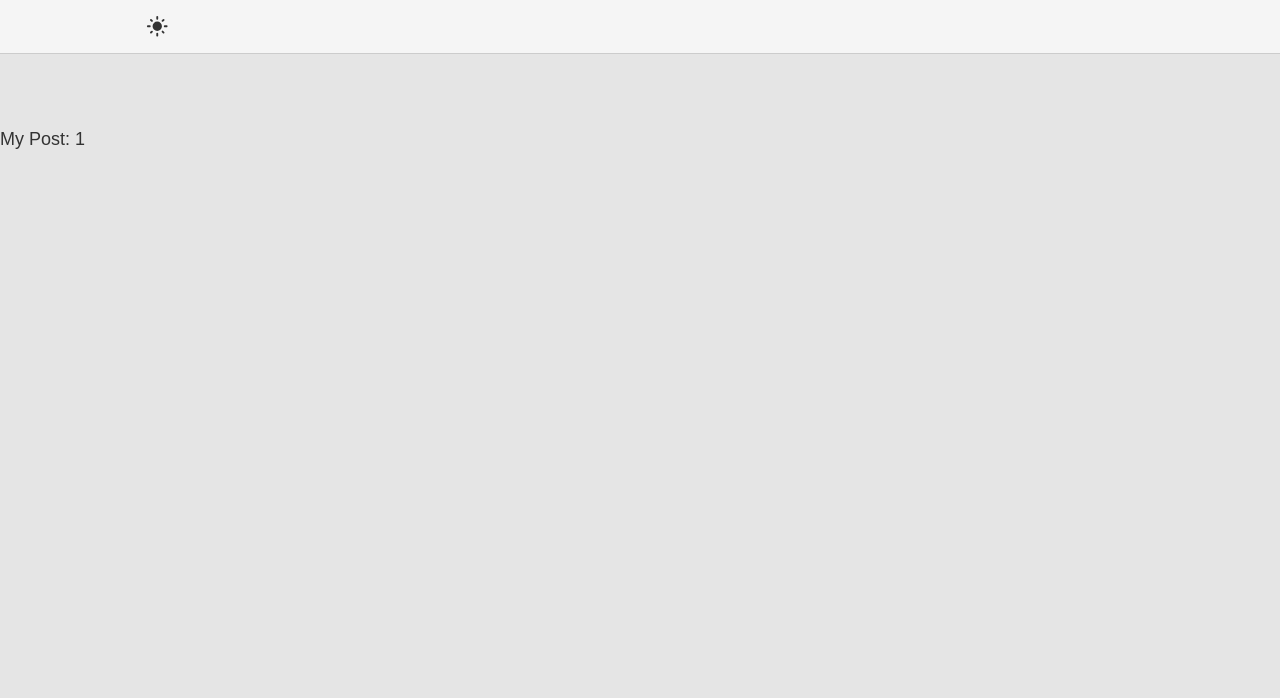
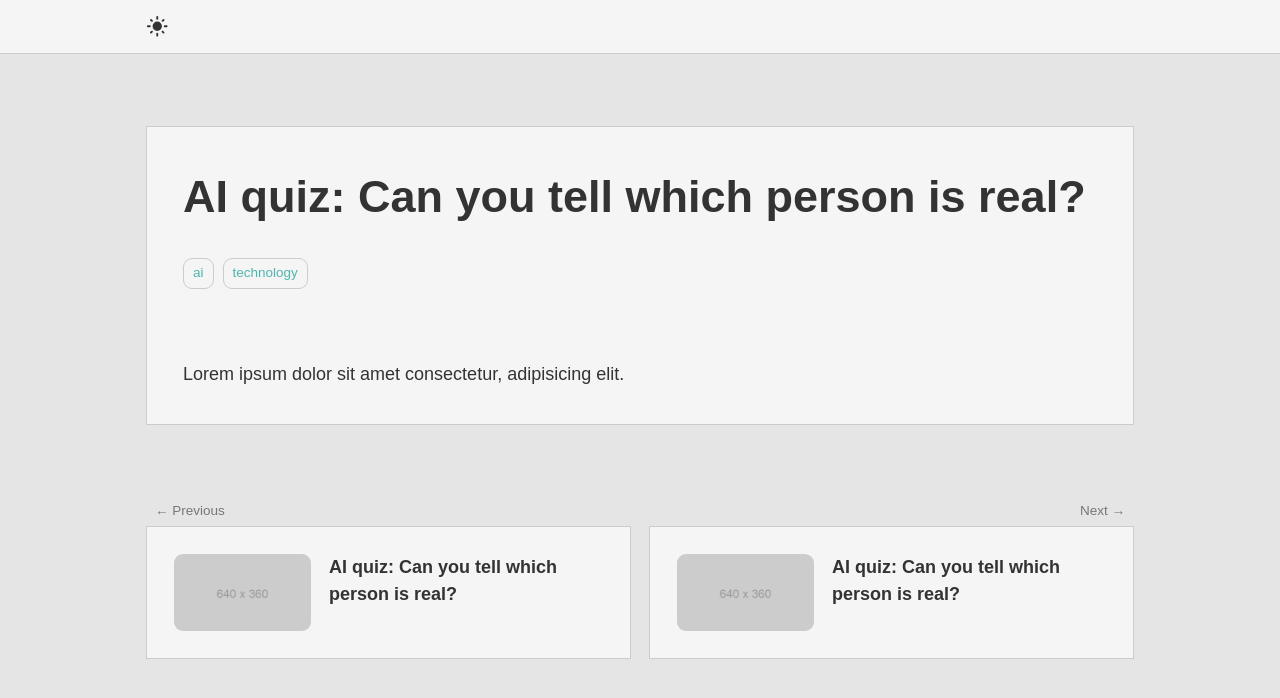
Before and after one commit to hypulse/devlog, a Next.js app: page /posts/1 in a window 1280 px wide. Shown: the top 698 px of the page. Built offline with nearby package versions, Linux system fonts and the light colour scheme; a web font is replaced by a local one.

Commit message:
본문 작업, 데이터 type 단순화 등

```diff
--- a/app/page.tsx
+++ b/app/page.tsx
@@ -2,18 +2,8 @@
 
 import { ArticleCard, ArticleCardSmall } from "@/components/cards";
 import { LoadingSpinner, ScrollToTopButton } from "@/components/layouts";
-import { ArticleCardData } from "@/types/data";
+import { cardDataDummy } from "@/utils/app/dummy";
 import { useCallback, useEffect, useRef, useState } from "react";
-
-const articleCardDataDummy: ArticleCardData = {
-  _id: "1",
-  createdAt: new Date(2023, 6, 20),
-  title: "AI quiz: Can you tell which person is real?",
-  type: "article",
-  wordCount: 1000,
-  description:
-    "How much do you know about Artificial Intelligence? As the technology rapidly advances, test your knowledge of how AI affects life now and its possible impacts in the near future.",
-};
 
 export default function Home() {
   const [articles, setArticles] = useState(Array.from({ length: 10 }));
@@ -67,9 +57,9 @@ export default function Home() {
           </button>
         </div>
         <div className="grid grid-cols-1 gap-y-columnGap gap-x-rowGap tablet:grid-cols-2">
-          <ArticleCardSmall {...articleCardDataDummy} />
-          <ArticleCardSmall {...articleCardDataDummy} />
-          <ArticleCardSmall {...articleCardDataDummy} />
+          <ArticleCardSmall {...cardDataDummy} />
+          <ArticleCardSmall {...cardDataDummy} />
+          <ArticleCardSmall {...cardDataDummy} />
         </div>
       </div>
       <div>
@@ -78,9 +68,9 @@ export default function Home() {
         </h2>
         <div className="flex flex-col gap-y-elementSpacing">
           {articles.map((_, index) => (
-            <ArticleCard key={index} {...articleCardDataDummy} />
+            <ArticleCard key={index} {...cardDataDummy} />
           ))}
-          <div ref={loader} className="flex justify-center">
+          <div ref={loader}>
             {!loading && articles.length >= lastIndex ? (
               <ScrollToTopButton />
             ) : (
--- a/app/posts/[id]/page.tsx
+++ b/app/posts/[id]/page.tsx
@@ -1,3 +1,63 @@
+"use client";
+
+import { ArticleCardSmall } from "@/components/cards";
+import { LoadingSpinner } from "@/components/layouts";
+import { TagWrapper } from "@/components/tags";
+import { ArticleData, SnippetData } from "@/types/data";
+import { articleDataDummy, cardDataDummy } from "@/utils/app/dummy";
+import { useState } from "react";
+
 export default function Page({ params }: { params: { id: string } }) {
-  return <div>My Post: {params.id}</div>;
+  const [loading, setLoading] = useState(false);
+
+  return (
+    <main className="mx-auto max-w-screen-desktop tablet:px-containerPadding space-y-sectionSpacing">
+      {loading ? <LoadingSpinner /> : <View data={articleDataDummy} />}
+      <div className="grid grid-cols-1 gap-y-columnGap gap-x-rowGap tablet:grid-cols-2">
+        <div>
+          <p className="text-meta text-textSecondaryColor px-tagSpacingX py-tagSpacingY">
+            &larr; Previous
+          </p>
+          <ArticleCardSmall {...cardDataDummy} />
+        </div>
+        <div>
+          <p className="text-right text-meta text-textSecondaryColor px-tagSpacingX py-tagSpacingY">
+            Next &rarr;
+          </p>
+          <ArticleCardSmall {...cardDataDummy} />
+        </div>
+      </div>
+    </main>
+  );
 }
+
+const View = ({ data }: { data: ArticleData | SnippetData }) => {
+  switch (data.type) {
+    case "article":
+      return <ArticleTypeView data={data} />;
+    case "snippet":
+      return <SnippetTypeView data={data} />;
+    default:
+      return null;
+  }
+};
+
+const ArticleTypeView = ({ data }: { data: ArticleData }) => {
+  return (
+    <div className="border p-cardPadding bg-cardColor border-borderColor">
+      <div className="mb-sectionSpacing">
+        <h1 className="font-bold text-title">{data.title}</h1>
+        {data.tags && (
+          <div className="mt-elementSpacing">
+            <TagWrapper tags={data.tags} />
+          </div>
+        )}
+      </div>
+      <article>{data.content}</article>
+    </div>
+  );
+};
+
+const SnippetTypeView = ({ data }: { data: SnippetData }) => {
+  return <div>Snippet</div>;
+};
--- a/components/cards.tsx
+++ b/components/cards.tsx
@@ -1,16 +1,15 @@
-import { ArticleCardData } from "@/types/data";
+import { CardData } from "@/types/data";
+import { renderDateString, renderReadTime } from "@/utils/app/render-meta";
 import Link from "next/link";
 
 const ArticleCard = ({
   _id,
   createdAt,
   title,
-  tags,
-  type,
   wordCount,
   description,
   thumbnailImage,
-}: ArticleCardData) => {
+}: CardData) => {
   return (
     <Link href={`/posts/${_id}`}>
       <div className="block border p-cardPadding bg-cardColor border-borderColor group tablet:flex tablet:gap-x-elementSpacing tablet:items-center">
@@ -30,15 +29,13 @@ const ArticleCard = ({
               {title}
             </h2>
             <p className="text-caption text-textSecondaryColor line-clamp-3">
-              How much do you know about Artificial Intelligence? As the
-              technology rapidly advances, test your knowledge of how AI affects
-              life now and its possible impacts in the near future.
+              {description}
             </p>
           </div>
           <div className="flex items-center gap-x-columnGap text-meta text-textSecondaryColor">
-            <span>15 hours ago</span>
+            <span>{renderDateString(createdAt)}</span>
             <span>&middot;</span>
-            <span>5 min read</span>
+            <span>{renderReadTime(wordCount)}</span>
           </div>
         </div>
       </div>
@@ -48,16 +45,15 @@ const ArticleCard = ({
 
 const ArticleCardSmall = ({
   _id,
-  createdAt,
   title,
-  tags,
-  type,
-  wordCount,
-  description,
   thumbnailImage,
-}: ArticleCardData) => {
+}: {
+  _id: string;
+  title: string;
+  thumbnailImage?: string;
+}) => {
   return (
-    <Link href={`posts/${_id}`}>
+    <Link href={`/posts/${_id}`}>
       <div className="flex items-start border p-elementSpacing bg-cardColor border-borderColor group gap-x-rowGap">
         <div className="overflow-hidden rounded aspect-video basis-1/3 grow">
           <div
--- a/components/layouts.tsx
+++ b/components/layouts.tsx
@@ -1,6 +1,5 @@
 "use client";
 
-import { useEffect, useState } from "react";
 import {
   MaterialSymbolsDarkMode,
   MaterialSymbolsLightMode,
@@ -36,13 +35,13 @@ const ThemeSwitcher = () => {
   const { theme, toggleTheme } = useTheme();
 
   return (
-    <button
-      onClick={toggleTheme}
+    <button onClick={toggleTheme} className="overflow-hidden">
+      <div
+        className="relative"
         style={{
           width: "1em",
           height: "1em",
         }}
-      className="relative"
       >
         <MaterialSymbolsLightMode
           className="absolute top-0 left-0 app-transition"
@@ -58,6 +57,7 @@ const ThemeSwitcher = () => {
             opacity: theme === "dark" ? 1 : 0,
           }}
         />
+      </div>
     </button>
   );
 };
--- a/components/tags.tsx
+++ b/components/tags.tsx
@@ -3,7 +3,7 @@ import Link from "next/link";
 
 const Tag = ({ _id, name }: TagSchema) => {
   return (
-    <Link href={`/articles?tag=${_id}`}>
+    <Link href={`/posts?tag=${_id}`}>
       <div className="border rounded px-tagSpacingX py-tagSpacingY border-borderColor text-meta text-secondary">
         {name.toLocaleLowerCase()}
       </div>
--- a/tailwind.config.js
+++ b/tailwind.config.js
@@ -22,7 +22,7 @@ module.exports = {
       // => @media (min-width: 1024px) { ... }
     },
     fontSize: {
-      title: "2rem", // 섹션 제목, 본문 제목
+      title: "2.5rem", // 본문 제목
       subTitle: "1.75rem", // 카드 제목
       extra: "1.25rem", // nav, 사이드 바
       body: "1rem", // 본문, 버튼
--- /dev/null
+++ b/utils/app/dummy.ts
@@ -0,0 +1,47 @@
+import { ArticleData, SnippetData, CardData } from "@/types/data";
+
+export const articleDataDummy: ArticleData = {
+  _id: "1",
+  createdAt: new Date(2023, 6, 20),
+  title: "AI quiz: Can you tell which person is real?",
+  type: "article",
+  wordCount: 1000,
+  description:
+    "How much do you know about Artificial Intelligence? As the technology rapidly advances, test your knowledge of how AI affects life now and its possible impacts in the near future.",
+  content: "Lorem ipsum dolor sit amet consectetur, adipisicing elit.",
+  tags: [
+    { _id: "1", name: "AI" },
+    { _id: "2", name: "Technology" },
+  ],
+  thumbnailImage: undefined,
+  updatedAt: new Date(2023, 6, 20),
+};
+
+export const snippetDataDummy: SnippetData = {
+  _id: "1",
+  createdAt: new Date(2023, 6, 20),
+  title: "AI quiz: Can you tell which person is real?",
+  type: "snippet",
+  wordCount: 1000,
+  description:
+    "How much do you know about Artificial Intelligence? As the technology rapidly advances, test your knowledge of how AI affects life now and its possible impacts in the near future.",
+  content: "Lorem ipsum dolor sit amet consectetur, adipisicing elit.",
+  tags: [
+    { _id: "1", name: "AI" },
+    { _id: "2", name: "Technology" },
+  ],
+  thumbnailImage: undefined,
+  updatedAt: new Date(2023, 6, 20),
+};
+
+export const cardDataDummy: CardData = {
+  _id: "1",
+  createdAt: new Date(2023, 6, 20),
+  title: "AI quiz: Can you tell which person is real?",
+  type: "article",
+  wordCount: 1000,
+  description:
+    "How much do you know about Artificial Intelligence? As the technology rapidly advances, test your knowledge of how AI affects life now and its possible impacts in the near future.",
+  thumbnailImage: undefined,
+  updatedAt: new Date(2023, 6, 20),
+};
--- a/utils/app/hooks/useTheme.ts
+++ b/utils/app/hooks/useTheme.ts
@@ -5,9 +5,9 @@ export default function useTheme(): {
   toggleTheme: () => void;
 } {
   const [theme, setTheme] = useState<"light" | "dark" | undefined>();
-  const html = document.querySelector("html");
 
   const applyTheme = (theme: "light" | "dark") => {
+    const html = document.querySelector("html");
     if (!html) return;
     html.classList.remove(theme === "light" ? "dark" : "light");
     html.classList.add(theme);
@@ -16,6 +16,7 @@ export default function useTheme(): {
   };
 
   useEffect(() => {
+    const html = document.querySelector("html");
     if (!html) return;
     const localTheme = localStorage.getItem("theme");
     const prefersDarkMode =
@@ -32,9 +33,10 @@ export default function useTheme(): {
     } else {
       applyTheme("light");
     }
-  }, [html]);
+  }, []);
 
   const toggleTheme = () => {
+    const html = document.querySelector("html");
     if (!html) return;
     const newTheme = html.classList.contains("dark") ? "light" : "dark";
     applyTheme(newTheme);
```
Also changed, not shown: types/data.d.ts (+7 -8 lines). Lines whose indentation alone changed are shown as unchanged.
